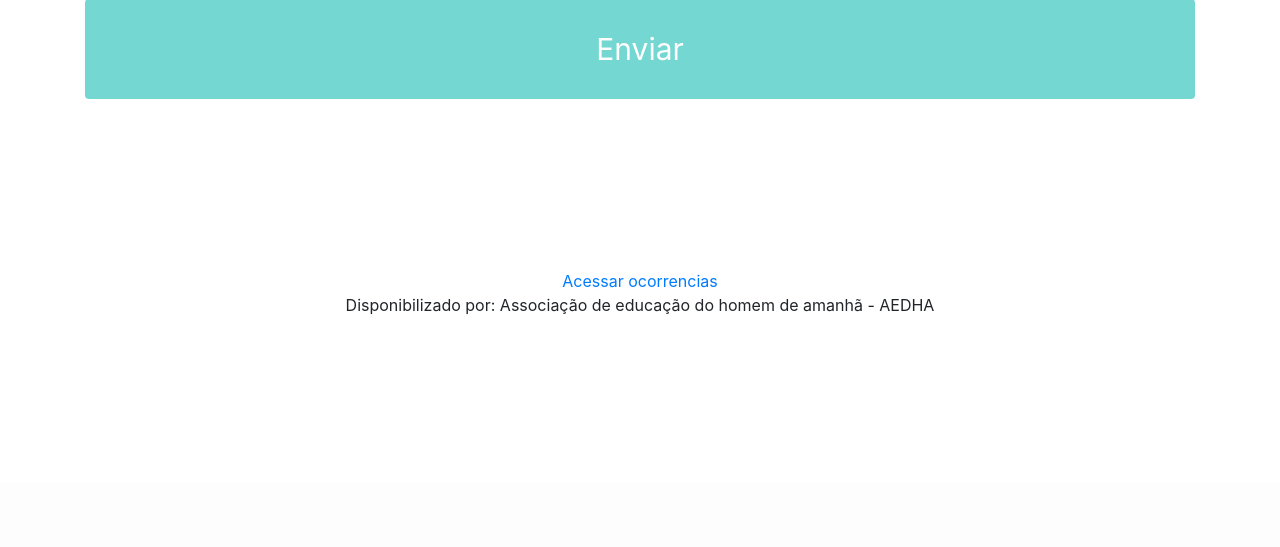
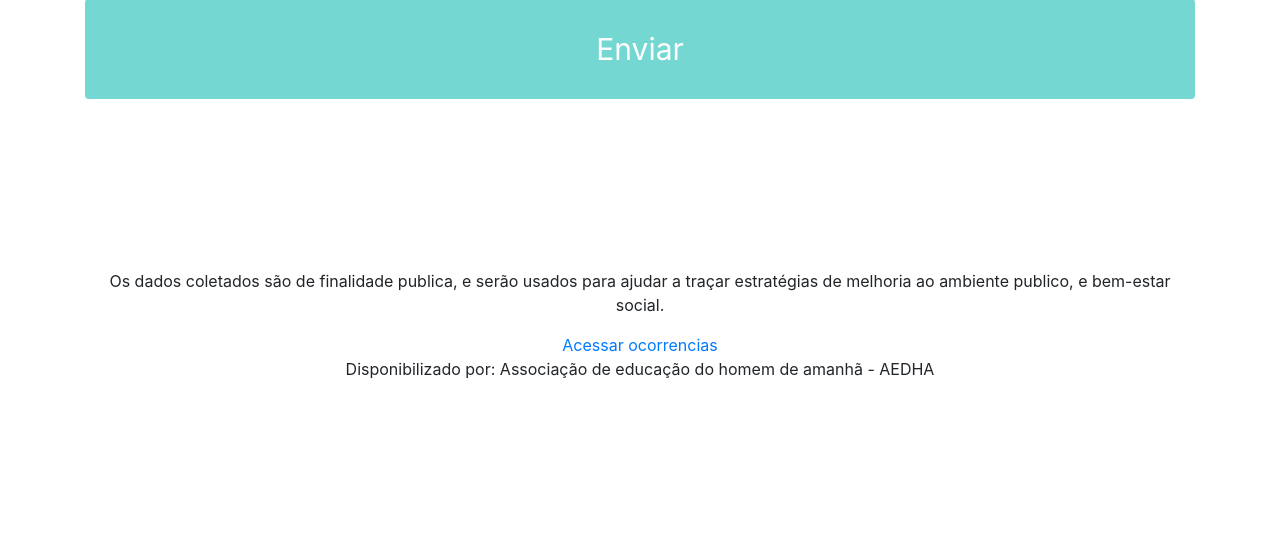
Before and after one commit to llicar/aedha-coleta, a PHP site: page / in a window 1280 px wide. Shown: the part 2156-2703 px from the top of the page. Before the commit the page ends 2471 px from the top, so only its background shows below. Run offline with PHP 8.4, Linux system fonts and the light colour scheme; some libraries are stand-ins or nearby versions.

Commit message:
add nota de uso de dados

```diff
--- a/index.php
+++ b/index.php
@@ -96,6 +96,7 @@
 
 <div class="container">
 <footer>
+<p>Os dados coletados são de finalidade publica, e serão usados para ajudar a traçar estratégias de melhoria ao ambiente publico, e bem-estar social.</p>
     <a href="ocorrencias.php">
         Acessar ocorrencias
     </a>
```
